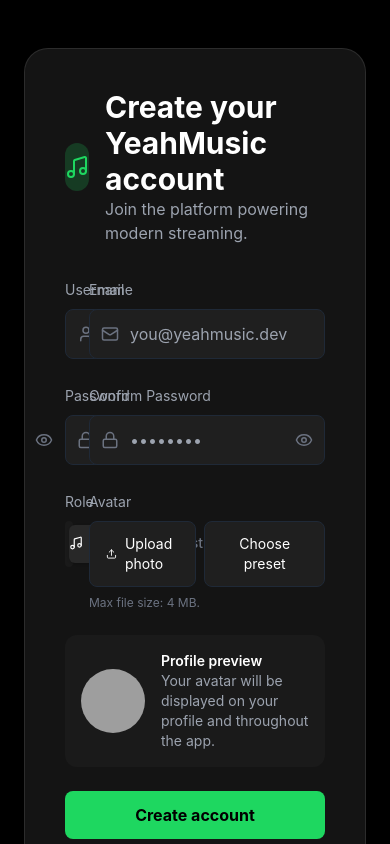
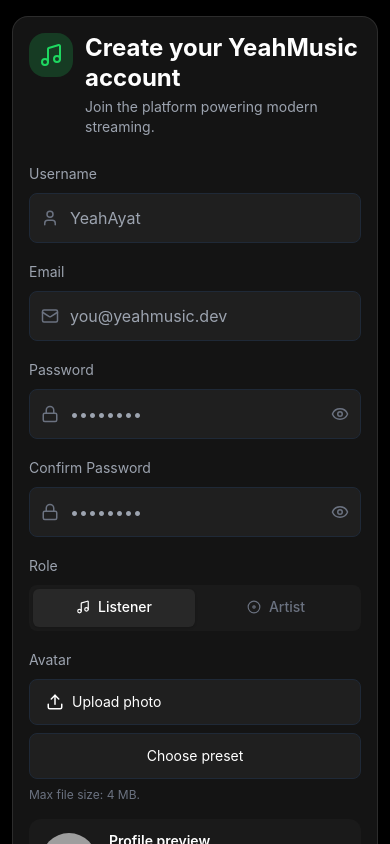
Before and after one commit to ayatyeah/yeah-music, a React (Vite) app in the folder frontend/: page /register in a window 390 px wide. Shown: the top 844 px of the page. Built offline with nearby package versions, Linux system fonts and the light colour scheme; grey boxes are pictures that could not be loaded.

Commit message:
Fix mobile register layout

```diff
--- a/frontend/src/pages/auth/Register.jsx
+++ b/frontend/src/pages/auth/Register.jsx
@@ -76,19 +76,19 @@ export default function Register() {
       : '';
 
   return (
-    <div className="min-h-screen w-full bg-black flex items-center justify-center px-6 py-12">
-      <div className="w-full max-w-2xl bg-[#141414] border border-white/10 rounded-3xl p-10 shadow-2xl">
-        <div className="flex items-center gap-4 mb-8">
-          <div className="w-12 h-12 rounded-2xl bg-yeah-accent/20 flex items-center justify-center text-yeah-accent">
+    <div className="min-h-screen w-full bg-black flex items-start sm:items-center justify-center px-3 sm:px-6 py-4 sm:py-12 overflow-x-hidden">
+      <div className="w-full max-w-2xl bg-[#141414] border border-white/10 rounded-2xl sm:rounded-3xl p-4 sm:p-8 md:p-10 shadow-2xl">
+        <div className="flex items-start sm:items-center gap-3 sm:gap-4 mb-6 sm:mb-8">
+          <div className="w-11 h-11 sm:w-12 sm:h-12 shrink-0 rounded-2xl bg-yeah-accent/20 flex items-center justify-center text-yeah-accent">
             <Music size={24} />
           </div>
-          <div>
-            <h1 className="text-3xl font-bold text-white">Create your YeahMusic account</h1>
-            <p className="text-gray-400">Join the platform powering modern streaming.</p>
+          <div className="min-w-0">
+            <h1 className="text-2xl sm:text-3xl leading-tight font-bold text-white">Create your YeahMusic account</h1>
+            <p className="text-sm sm:text-base text-gray-400 mt-1">Join the platform powering modern streaming.</p>
           </div>
         </div>
 
-        <form onSubmit={handleSubmit} className="grid grid-cols-1 md:grid-cols-2 gap-6">
+        <form onSubmit={handleSubmit} className="grid grid-cols-1 md:grid-cols-2 gap-4 sm:gap-6">
           <div className="col-span-1">
             <label className="text-sm text-gray-400">Username</label>
             <div className="relative mt-2">
@@ -190,11 +190,11 @@ export default function Register() {
 
           <div className="col-span-1">
             <label className="text-sm text-gray-400">Avatar</label>
-            <div className="flex gap-2 mt-2">
-              <label className="flex-1 relative">
+            <div className="flex flex-col sm:flex-row gap-2 mt-2">
+              <label className="flex-1 relative min-w-0">
                 <div className="w-full bg-[#1f1f1f] text-white rounded-lg py-3 px-4 border border-gray-800 focus:border-yeah-accent outline-none cursor-pointer hover:bg-[#242424] flex items-center gap-2">
-                  <Upload size={18} />
-                  <span className="text-sm">Upload photo</span>
+                  <Upload size={18} className="shrink-0" />
+                  <span className="text-sm truncate">Upload photo</span>
                 </div>
                 <input
                   type="file"
@@ -206,7 +206,7 @@ export default function Register() {
               <button
                 type="button"
                 onClick={() => setShowAvatarGrid(!showAvatarGrid)}
-                className="px-4 py-3 bg-[#1f1f1f] text-white rounded-lg border border-gray-800 hover:bg-[#242424] text-sm"
+                className="px-4 py-3 bg-[#1f1f1f] text-white rounded-lg border border-gray-800 hover:bg-[#242424] text-sm whitespace-nowrap"
               >
                 Choose preset
               </button>
@@ -217,7 +217,7 @@ export default function Register() {
           </div>
 
           {showAvatarGrid && (
-            <div className="col-span-2 bg-[#1a1a1a] rounded-xl p-4 border border-gray-800">
+            <div className="md:col-span-2 bg-[#1a1a1a] rounded-xl p-3 sm:p-4 border border-gray-800">
               <div className="flex items-center justify-between mb-3">
                 <p className="text-sm text-gray-400">Select a preset avatar</p>
                 <button
@@ -228,7 +228,7 @@ export default function Register() {
                   <X size={18} />
                 </button>
               </div>
-              <div className="grid grid-cols-6 gap-3">
+              <div className="grid grid-cols-3 sm:grid-cols-6 gap-2 sm:gap-3">
                 {defaultAvatars.map((avatar, idx) => (
                   <button
                     key={idx}
@@ -250,16 +250,16 @@ export default function Register() {
             </div>
           )}
 
-          <div className="col-span-2 flex items-center gap-4 bg-[#1a1a1a] rounded-xl p-4">
-            <img src={form.avatar} alt="Avatar preview" className="w-16 h-16 rounded-full object-cover" />
-            <div className="text-sm text-gray-400">
+          <div className="md:col-span-2 flex items-center gap-3 sm:gap-4 bg-[#1a1a1a] rounded-xl p-3 sm:p-4 min-w-0">
+            <img src={form.avatar} alt="Avatar preview" className="w-14 h-14 sm:w-16 sm:h-16 shrink-0 rounded-full object-cover" />
+            <div className="text-sm text-gray-400 min-w-0">
               <p className="text-white font-semibold">Profile preview</p>
               <p>Your avatar will be displayed on your profile and throughout the app.</p>
             </div>
           </div>
 
           {(validationError || error) && (
-            <div className="col-span-2 bg-red-500/10 text-red-300 text-sm rounded-lg px-4 py-3">
+            <div className="md:col-span-2 bg-red-500/10 text-red-300 text-sm rounded-lg px-4 py-3">
               {validationError || error}
             </div>
           )}
@@ -267,7 +267,7 @@ export default function Register() {
           <button
             type="submit"
             disabled={isLoading || Boolean(validationError)}
-            className="col-span-2 bg-yeah-accent text-black font-bold py-3 rounded-lg transition-all hover:scale-[1.01] disabled:opacity-60"
+            className="md:col-span-2 bg-yeah-accent text-black font-bold py-3 rounded-lg transition-all hover:scale-[1.01] disabled:opacity-60"
           >
             {isLoading ? 'Creating account...' : 'Create account'}
           </button>
```
